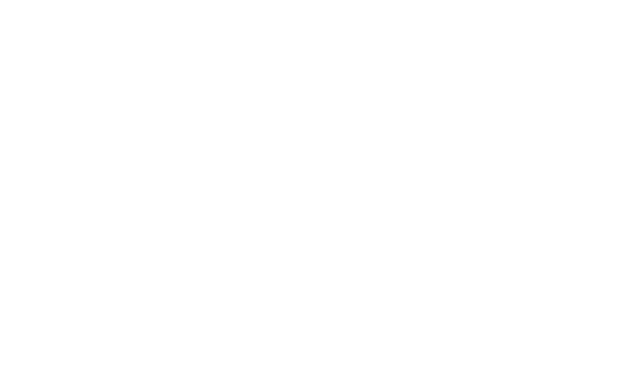
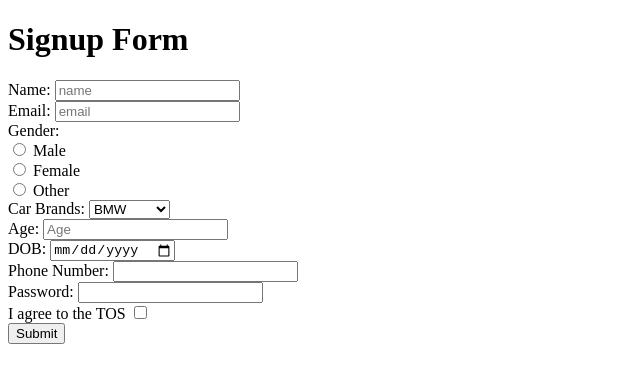
Before and after one commit to acciojob/signup-form-car-riteshkumar21122000, a website: page main.html in a window 1280 px wide. Shown: the whole page, without its empty margins (0-640 px from the left). Drawn offline with Linux system fonts and the light colour scheme.

Commit message:
created a submission

```diff
--- a/main.html
+++ b/main.html
@@ -8,6 +8,48 @@
 
 <body>
 	<!-- the entire body must be written by student -->
+
+    <form>
+        <h1>Signup Form</h1>
+        <label for="name" id="name">Name:</label>
+        <input type="text" id="name" placeholder="name">
+        <br>
+        <label for="email">Email:</label>
+        <input type="email" id="email" placeholder="email">
+        <br>
+        <label>Gender:</label>
+        <br>
+        <input type="radio" value="Male" name="Gender" /> Male
+        <br>
+        <input type="radio" value="Female" name="Gender" /> Female
+        <br>
+        <input type="radio" value="Other" name="Gender" /> Other
+        <br>
+        <label for="car">Car Brands:</label>
+        <select name="car" id="car">
+            <option value="BMW">BMW</option>
+            <option value="Audi">Audi</option>
+            <option value="Mercedes">Mercedes</option>
+            <option value="Toyota">Toyota</option>
+        </select>
+        <br>
+        <label for="Age" id="Age">Age:</label>
+        <input type="number" id="Age" placeholder="Age">
+        <br>
+        <label for="DOB">DOB:</label>
+        <input type="date" id="dob" placeholder="dob">
+        <br>
+        <label for="phone">Phone Number:</label>
+        <input type="tel" id="phone" name="phone">
+        <br>
+        <label for="password">Password:</label>
+        <input type="password" id="password" name="password">
+        <br>
+        <label for="tos">I agree to the TOS</label>
+        <input type="checkbox" id="tos" name="tos" />
+        <br>
+        <button type="submit">Submit</button>
+    </form>
     <script type="text/javascript" src="./script.js">
 </script>
 
```
